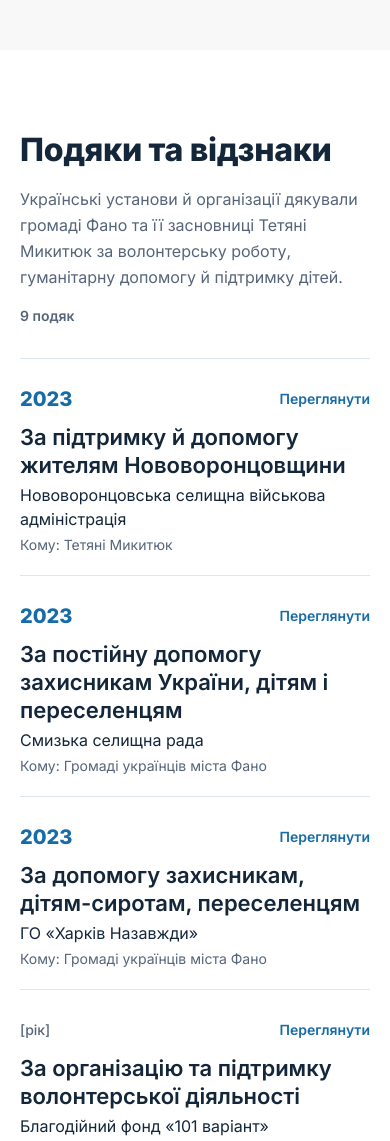
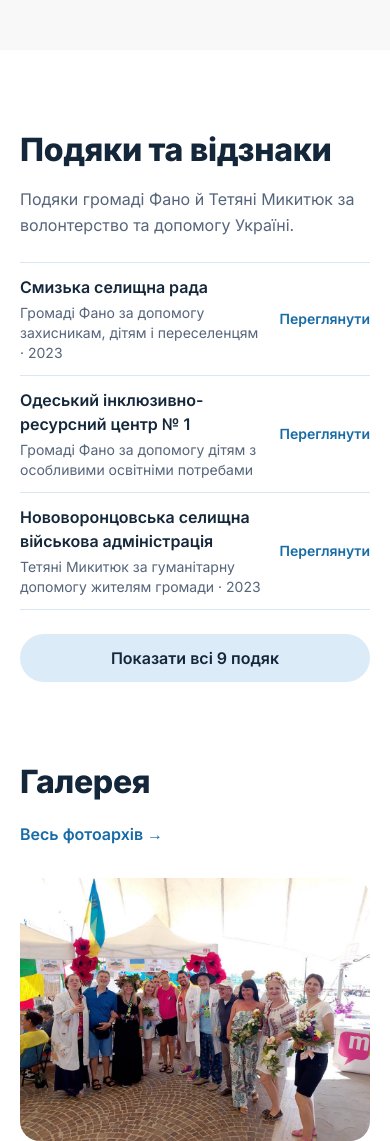
Before and after one commit to ninavoytovychdesign/hromada-fano, a plain HTML site: page index.html in a window 390 px wide. Shown: the part 4800-5941 px from the top of the page. Drawn offline with Linux system fonts and the light colour scheme.

Commit message:
Компактний блок «Подяки та відзнаки»
Вступ одним реченням, три подяки за замовчуванням, кнопка «Показати всі 9 подяк» / «Згорнути список».

Co-Authored-By: Claude Opus 5.5 <noreply@anthropic.com>
Claude-Session: https://claude.ai/code/session_01T4TwXyegpDiwDijTJpiuZA

```diff
--- a/index.html
+++ b/index.html
@@ -254,15 +254,14 @@ body.lock{overflow:hidden}
 
 /* thanks list */
 .thx-wrap{display:grid;grid-template-columns:384px 1fr;gap:64px;align-items:start}
-.thx-head{display:flex;flex-direction:column;gap:16px;position:sticky;top:120px}
-.thx-list{list-style:none;border-top:1px solid var(--border)}
-.thx-row{display:grid;grid-template-columns:88px 1fr auto;gap:24px;align-items:baseline;padding:24px 0;border-bottom:1px solid var(--border)}
-.thx-y{font-family:var(--head);font-weight:800;font-size:24px;line-height:32px;color:var(--blue)}
-.thx-y.none{font-family:inherit;font-weight:500;font-size:14px;color:var(--muted)}
-.thx-b{display:flex;flex-direction:column;gap:4px}
-.thx-for{font-size:22px;line-height:28px;font-weight:600}
-.thx-from{color:var(--text)}
-.thx-to{font-size:14px;line-height:20px;color:var(--muted)}
+.thx-head{display:flex;flex-direction:column;gap:16px}
+.thx-side{display:flex;flex-direction:column;align-items:flex-start;gap:24px}
+.thx-list{list-style:none;border-top:1px solid var(--border);width:100%}
+.thx-row{display:flex;align-items:center;gap:24px;padding:16px 0;border-bottom:1px solid var(--border)}
+.thx-list:not(.all) .thx-row:nth-child(n+4){display:none}
+.thx-b{flex:1;min-width:0;display:flex;flex-direction:column;gap:4px}
+.thx-org{font-size:16px;line-height:24px;font-weight:600}
+.thx-cap{font-size:14px;line-height:20px;color:var(--muted)}
 .thx-doc{font-size:14px;white-space:nowrap;min-height:44px}
 .sr{position:absolute;width:1px;height:1px;overflow:hidden;clip:rect(0 0 0 0)}
 /* contact form */
@@ -333,8 +332,7 @@ body.lock{overflow:hidden}
   .band-gap{padding-bottom:80px}
   .orn{height:420px;top:auto;bottom:0;transform:none}
   .track{grid-auto-columns:calc((100% - 24px)/2);align-items:start}
-  .thx-wrap{grid-template-columns:1fr;gap:32px}
-  .thx-head{position:static}
+  .thx-wrap{grid-template-columns:1fr;gap:24px}
   .thx .doc{height:380px}
   .join{padding:40px;grid-template-columns:1fr}
   .ftr .top{gap:48px}
@@ -378,6 +376,8 @@ body.lock{overflow:hidden}
   .hero-actions,.join .btns,.ask,.fb,.sos{flex-direction:column;align-items:stretch;gap:12px}
   .hero-actions .link{display:flex;align-items:center;justify-content:center;height:48px;border-radius:999px;background:#DCEBF8;color:var(--text);font-weight:600}
   .hero-actions .link:hover{text-decoration:none}
+  .thx-row{gap:16px;padding:12px 0}
+  .thx-side .btn{width:100%}
   .cards3{grid-auto-columns:85%;gap:16px;margin-top:32px}
   .act .tx{padding-top:20px}
   .dir-card{border-radius:24px}
@@ -402,13 +402,6 @@ body.lock{overflow:hidden}
   .sec-head .ctrl{width:100%}
   .sec-head .ctrl .label{margin-right:auto;font-size:14px}
   .track{grid-auto-columns:85%;gap:16px;margin-top:24px}
-  .thx-row{grid-template-columns:1fr auto;grid-template-areas:"y doc" "b b";gap:4px 12px;padding:20px 0;align-items:center}
-  .thx-y{grid-area:y}.thx-b{grid-area:b}.thx-doc{grid-area:doc}
-  .thx-list:not(.all) .thx-row:nth-child(n+5){display:none}
-  .thx-more{display:flex!important}
-  .thx-y{font-size:20px;line-height:28px}
-  .thx-for{font-size:22px;line-height:28px}
-  .thx-doc{min-height:40px}
   .thx .doc{height:280px;padding:16px}
   .thx .tx{padding:20px}
   .story{display:flex;flex-direction:column;gap:12px;padding-top:32px;margin-top:32px}
@@ -598,10 +591,12 @@ body.lock{overflow:hidden}
       <div class="thx-wrap">
         <div class="thx-head">
           <h2 class="h1">Подяки та відзнаки</h2>
-          <p class="body-l">Українські установи й організації дякували громаді Фано та її засновниці Тетяні Микитюк за волонтерську роботу, гуманітарну допомогу й підтримку дітей.</p>
-          <p class="label muted" id="thxTotal"></p>
+          <p class="body-l muted">Подяки громаді Фано й Тетяні Микитюк за волонтерство та допомогу Україні.</p>
         </div>
-        <div><ol class="thx-list" id="thx"></ol><button class="btn soft thx-more" id="thxMore" style="display:none;margin-top:24px">Показати всі подяки</button></div>
+        <div class="thx-side">
+          <ul class="thx-list" id="thx"></ul>
+          <button class="btn soft thx-more" id="thxMore" type="button" aria-expanded="false" aria-controls="thx">Показати всі 9 подяк</button>
+        </div>
       </div>
     </div>
   </section>
@@ -746,11 +741,18 @@ const THANKS = [
  ['575ebff5db','Рівненський державний гуманітарний університет','Мешканцям, підприємствам і організаціям Фано, Пезаро, Апекьо, Сан-Костанцо','Gratitudine – за організацію та підтримку волонтерства'],
  ['d6c8e727bd','Рівненський державний гуманітарний університет','Організації AUSER Apecchio','Gratitudine – за організацію та підтримку волонтерства']];
 const thx = $('#thx');
-const yr=w=>{const m=w.match(/ · (\d{4})$/);return m?m[1]:'';};
-const THX=THANKS.map(([h,o,to,w],i)=>({h,o,to,i,w:w.replace(/ · \d{4}$/,''),y:yr(w)})).sort((a,b)=>(b.y||'0').localeCompare(a.y||'0'));
-thx.innerHTML=THX.map(t=>`<li class="thx-row"><span class="thx-y${t.y?'':' none'}">${t.y||'[рік]'}</span><div class="thx-b"><p class="thx-for">${t.w}</p><p class="thx-from">${t.o}</p><p class="thx-to">Кому: ${t.to}</p></div><button class="link thx-doc" data-photo="thanks:${t.i}">Переглянути<span class="sr"> подяку від ${t.o}</span></button></li>`).join('');
-$('#thxTotal').textContent=`${THANKS.length} подяк`;
-$('#thxMore').textContent=`Показати ще ${THANKS.length-4}`;$('#thxMore').onclick=e=>{thx.classList.add('all');e.currentTarget.remove();};
+const THX=[
+ [3,'Смизька селищна рада','Громаді Фано за допомогу захисникам, дітям і переселенцям','2023'],
+ [1,'Одеський інклюзивно-ресурсний центр № 1','Громаді Фано за допомогу дітям з особливими освітніми потребами',''],
+ [2,'Нововоронцовська селищна військова адміністрація','Тетяні Микитюк за гуманітарну допомогу жителям громади','2023'],
+ [0,'Благодійний фонд «101 варіант»','Тетяні Микитюк і громаді Фано за підтримку волонтерської діяльності',''],
+ [4,'Фестиваль «Барви писанки»','Тетяні Микитюк і українцям Фано за допомогу й підтримку',''],
+ [5,'ГО «Харків Назавжди»','Громаді Фано за допомогу захисникам, дітям-сиротам і переселенцям','2023'],
+ [6,'Рівненський державний гуманітарний університет','Тетяні Микитюк за підтримку волонтерської діяльності',''],
+ [7,'Рівненський державний гуманітарний університет','Мешканцям і організаціям Фано, Пезаро, Апекьо, Сан-Костанцо за підтримку волонтерства',''],
+ [8,'Рівненський державний гуманітарний університет','Організації AUSER Apecchio за підтримку волонтерства','']];
+thx.innerHTML=THX.map(([i,o,c,y])=>`<li class="thx-row"><div class="thx-b"><p class="thx-org">${o}</p><p class="thx-cap">${c}${y?` · ${y}`:''}</p></div><button class="link thx-doc" type="button" data-photo="thanks:${i}">Переглянути<span class="sr"> подяку: ${o}</span></button></li>`).join('');
+$('#thxMore').onclick=e=>{const b=e.currentTarget,open=thx.classList.toggle('all');b.textContent=open?'Згорнути список':`Показати всі ${THX.length} подяк`;b.setAttribute('aria-expanded',open);if(!open)$('.thx-wrap').scrollIntoView({block:'start'});};
 function thxState(){}
 
 // ---------- albums ----------
```
